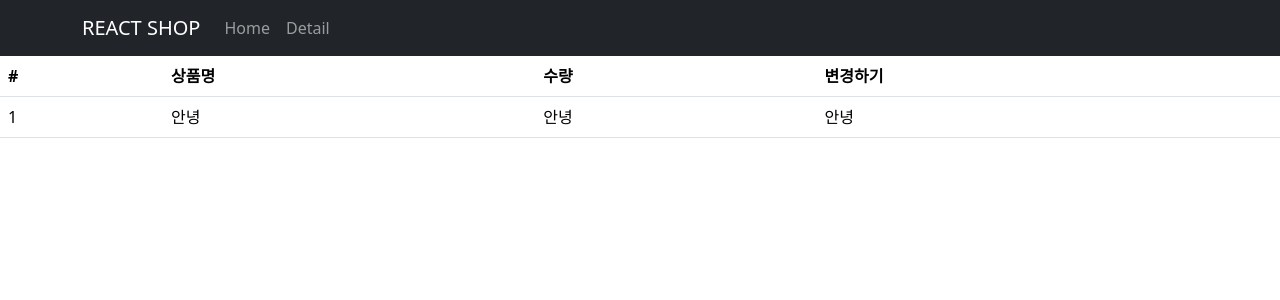
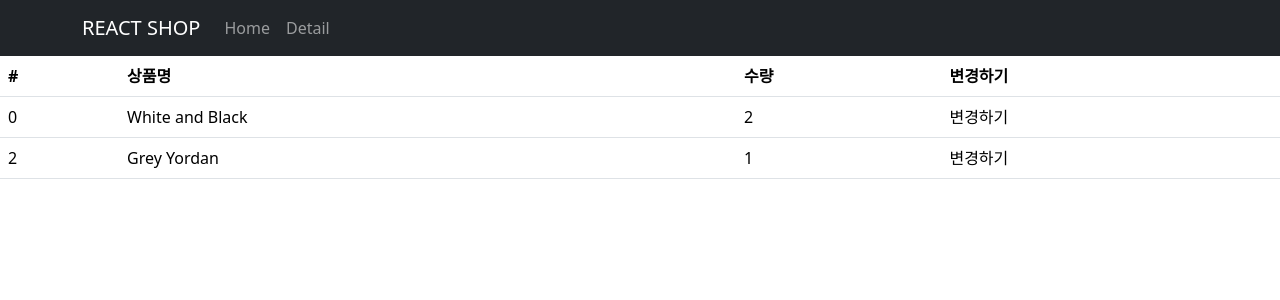
Before and after one commit to hyungeerhee/frontend-skillstack, a React (Vite) app in the folder react/shop/: page /cart in a window 1280 px wide. Shown: the top 300 px of the page. Built offline with nearby package versions, Linux system fonts and the light colour scheme.

Commit message:
react shop: redux 사용법

```diff
--- a/react/shop/package.json
+++ b/react/shop/package.json
@@ -10,7 +10,7 @@
     "preview": "vite preview"
   },
   "dependencies": {
-    "@reduxjs/toolkit": "^2.5.1",
+    "@reduxjs/toolkit": "^1.8.1",
     "axios": "^1.7.9",
     "bootstrap": "^5.3.3",
     "react": "^18.3.1",
--- a/react/shop/src/routes/Cart.jsx
+++ b/react/shop/src/routes/Cart.jsx
@@ -2,10 +2,7 @@ import { Table } from "react-bootstrap";
 import { useSelector } from "react-redux";
 
 function Cart() {
-  let a = useSelector((state) => {
-    return state;
-  });
-  console.log(a.stock);
+  let state = useSelector((state) => state);
 
   return (
     <div>
@@ -19,12 +16,16 @@ function Cart() {
           </tr>
         </thead>
         <tbody>
-          <tr>
-            <td>1</td>
-            <td>안녕</td>
-            <td>안녕</td>
-            <td>안녕</td>
-          </tr>
+          {state.cart.map(function (a, i) {
+            return (
+              <tr key={i}>
+                <td>{a.id}</td>
+                <td>{a.name}</td>
+                <td>{a.count}</td>
+                <td>변경하기</td>
+              </tr>
+            );
+          })}
         </tbody>
       </Table>
     </div>
--- a/react/shop/src/store.jsx
+++ b/react/shop/src/store.jsx
@@ -10,9 +10,18 @@ let stock = createSlice({
   initialState: [10, 11, 12],
 });
 
+let cart = createSlice({
+  name: "cart",
+  initialState: [
+    { id: 0, name: "White and Black", count: 2 },
+    { id: 2, name: "Grey Yordan", count: 1 },
+  ],
+});
+
 export default configureStore({
   reducer: {
     user: user.reducer,
-    stock : stock.reducer,
+    stock: stock.reducer,
+    cart: cart.reducer,
   },
 });
```
Also changed, not shown: 1 other file (tests, documents, lock files or other folders).
